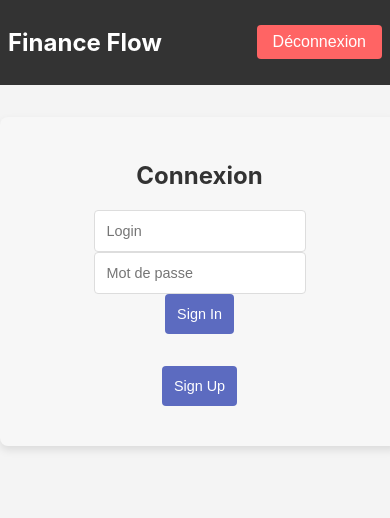
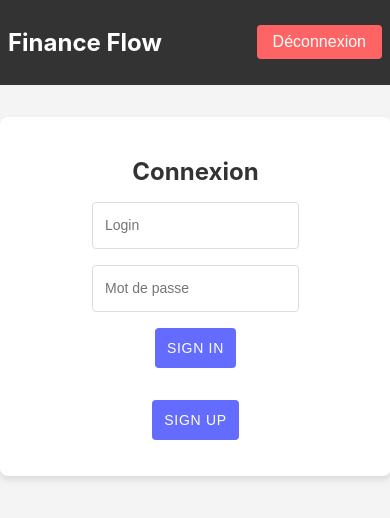
Before and after one commit to anais-labit/finance-flow-front, a React (Vite) app in the folder finance-flow-front/: page / in a window 390 px wide. Shown: the top 518 px of the page. Built offline with nearby package versions, Linux system fonts and the light colour scheme.

Commit message:
LoginForm amélioré

```diff
--- a/finance-flow-front/src/assets/css/LoginForm.css
+++ b/finance-flow-front/src/assets/css/LoginForm.css
@@ -1,48 +1,86 @@
-/* src/assets/css/Login.css */
+/* src/assets/css/LoginForm.css */
 .login-form {
-    max-width: 400px;
-    margin: 2rem auto;
+  background-color: #ffffff;
   padding: 2rem;
-    background-color: #f7f7f7;
   border-radius: 8px;
-    box-shadow: 0 4px 8px rgba(0, 0, 0, 0.1);
+  box-shadow: 0 4px 6px rgba(0, 0, 0, 0.1);
   display: flex;
   flex-direction: column;
   gap: 1rem;
+  margin: 2rem auto;
+  max-width: 400px;
 }
 
 .login-form input {
   padding: 0.75rem;
+  border-radius: 4px;
   border: 1px solid #ddd;
-    border-radius: 4px;
   font-size: 1rem;
+  line-height: 1.5;
+}
+
+.login-form input:focus {
+  outline: none;
+  border-color: #646cff;
+  box-shadow: 0 0 0 2px rgba(100, 108, 255, 0.5);
 }
 
 .login-form button {
   padding: 0.75rem;
+  border-radius: 4px;
+  background-color: #646cff;
+  color: white;
+  text-transform: uppercase;
+  letter-spacing: 0.05em;
   border: none;
-    border-radius: 4px;
-    background-color: #5c6bc0;
-    color: white;
-    font-size: 1rem;
   cursor: pointer;
-    transition: background-color 0.3s;
+  transition: background-color 0.3s ease;
 }
 
 .login-form button:hover {
-    background-color: #3949ab;
+  background-color: #535bf2;
 }
 
-  /* Responsive adjustments */
+.login-form label {
+  margin-bottom: 0.5rem;
+  font-weight: bold;
+}
+
+.login-form .form-group {
+  margin-bottom: 1rem;
+}
+
+.login-form .form-group:last-child {
+  margin-bottom: 0;
+}
+
+.login-form .error {
+  color: #ff3b30;
+  font-size: 0.875rem;
+  margin-top: 0.25rem;
+}
+
+.login-form h2 {
+  color: #333;
+  margin-bottom: 1rem;
+}
+
+.login-form #message {
+  color: #d32f2f;
+  font-size: 1rem;
+  margin-top: 5px;
+  margin-bottom: 15px;
+}
+
+/* Responsive Design */
 @media (max-width: 576px) {
   .login-form {
     width: 90%;
-      margin: 2rem auto;
-      padding: 1.5rem;
+    padding: 20px;
   }
 
   .login-form input,
   .login-form button {
-      font-size: 0.9rem;
+    font-size: 14px;
   }
 }
```
Lines whose indentation alone changed are shown as unchanged.
